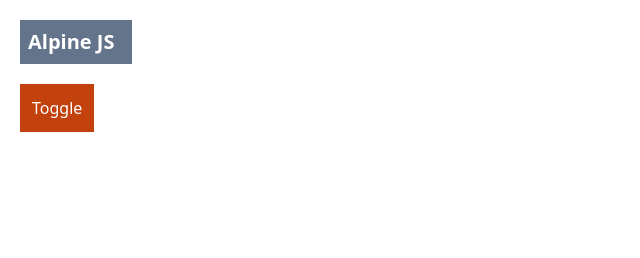
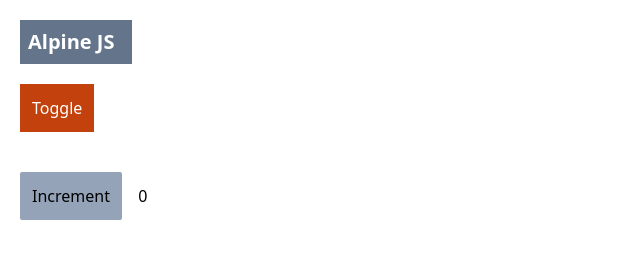
Before and after one commit to ghulam46/belajarAlpineJs, a plain HTML site: page index.html in a window 1280 px wide. Shown: the whole page, without its empty margins (0-640 px from the left). Drawn offline with nearby package versions, Linux system fonts and the light colour scheme.

Commit message:
add fitur add button increment

```diff
--- a/index.html
+++ b/index.html
@@ -32,5 +32,15 @@
             <div class="">Content3...</div>
         </div>
     </div>
+
+    <!-- FITUR TAMBAH DATA -->
+    <div class="mt-5 p-5"
+        x-data="{
+            count: 0
+        }"
+    >
+        <button class="bg-slate-400 p-3 rounded-sm" x-on:click="count++">Increment</button>
+        <span x-text="count" class="mx-3"></span>
+    </div>
 </body>
 </html>
```
